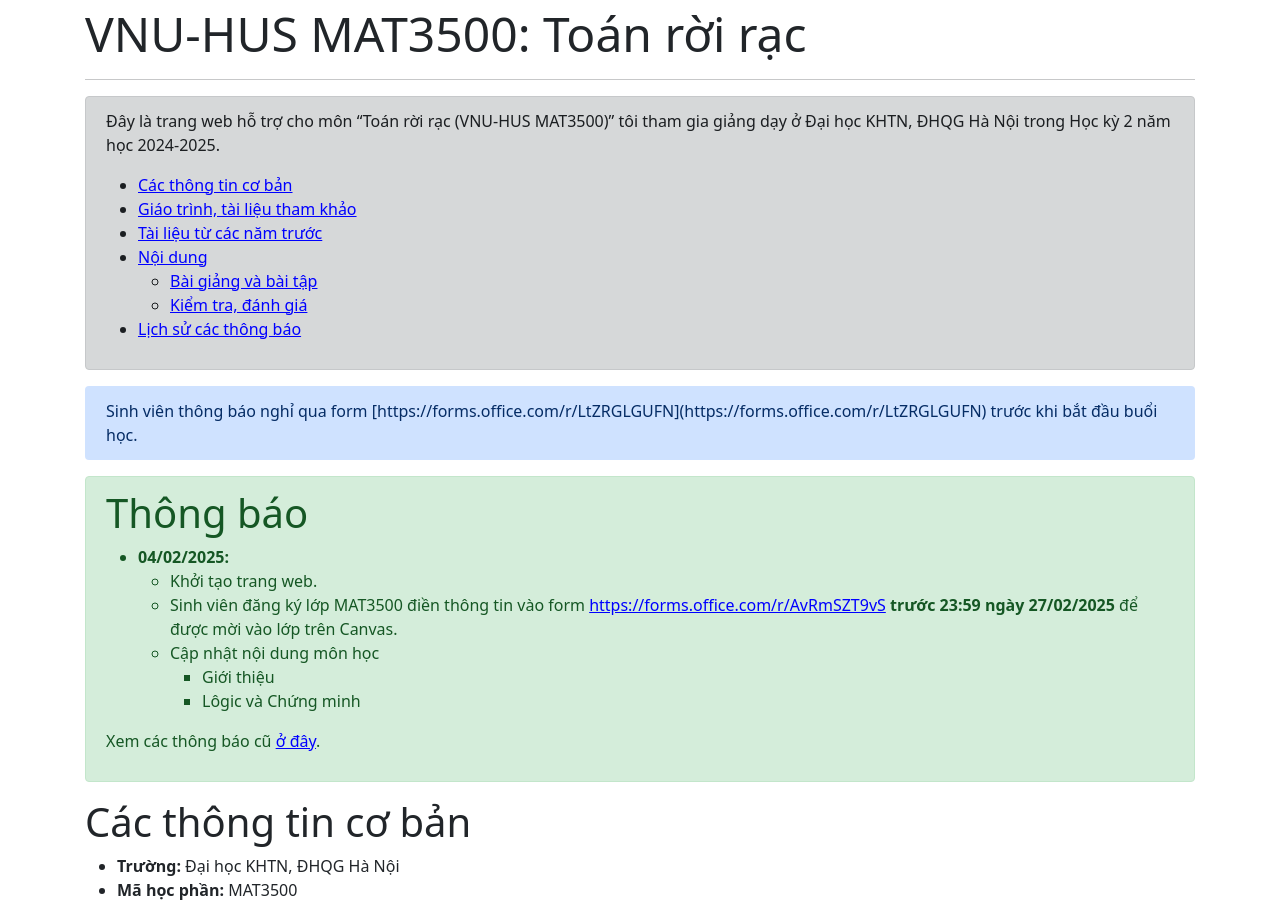
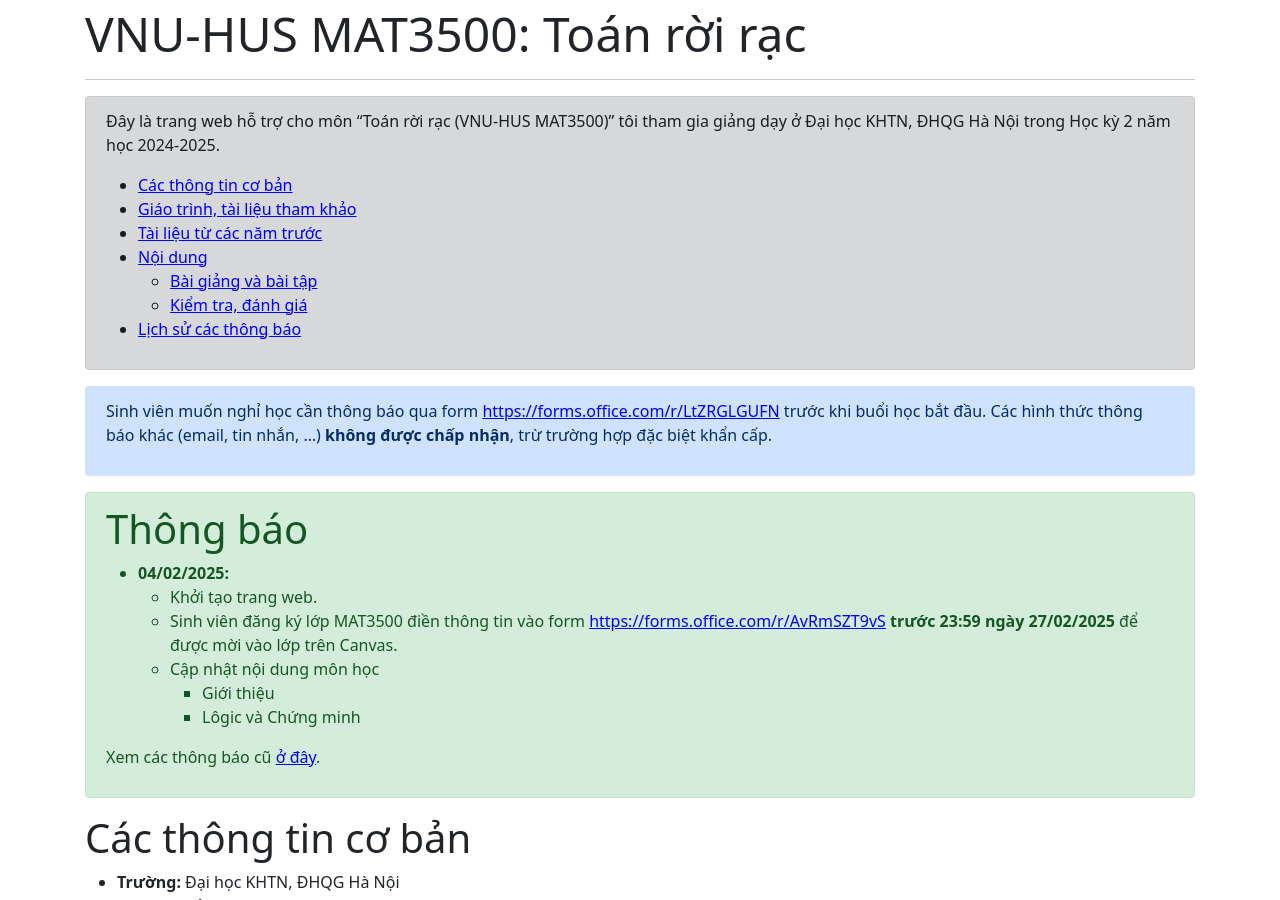
Before and after one commit to hoanganhduc/hoanganhduc.github.io, a Jekyll site: the page built from teaching/VNU-HUS/2025/spring/MAT3500/index.md, in a window 1280 px wide and 900 px high. Built offline with Jekyll 4.4.1, drawn with Linux system fonts in a browser that asks for light colours; nearby versions of some CDN libraries; a style sheet for code colours, icons or effects is not loaded.

Commit message:
Updated @ 2025-02-04  10:59:19 ICT

```diff
--- a/teaching/VNU-HUS/2025/spring/MAT3500/index.md
+++ b/teaching/VNU-HUS/2025/spring/MAT3500/index.md
@@ -13,8 +13,8 @@ katex: true
 {:toc}
 </div>
 
-<div class="alert alert-primary" role="alert">
-Sinh viên thông báo nghỉ qua form [https://forms.office.com/r/LtZRGLGUFN](https://forms.office.com/r/LtZRGLGUFN) trước khi bắt đầu buổi học.
+<div class="alert alert-primary" role="alert" markdown="1">
+Sinh viên muốn nghỉ học cần thông báo qua form [https://forms.office.com/r/LtZRGLGUFN](https://forms.office.com/r/LtZRGLGUFN) trước khi buổi học bắt đầu. Các hình thức thông báo khác (email, tin nhắn, ...) **không được chấp nhận**, trừ trường hợp đặc biệt khẩn cấp.
 </div>
 
 <div class="alert alert-success" role="alert" markdown="1">
```
Also changed, not shown: 1 other file.
